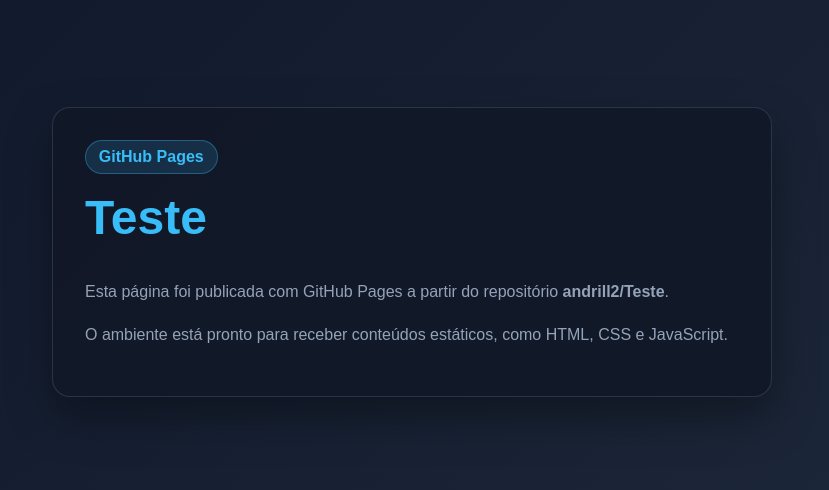
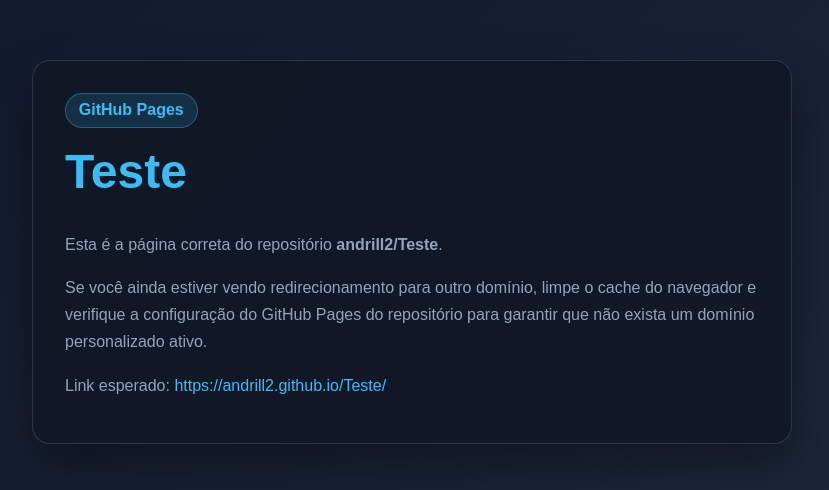
Before and after one commit to andrill2/Teste, a plain HTML site: page index.html in a window 1280 px wide. Shown: the part 148-638 px from the top of the page, without its empty margins (228-1057 px from the left). Drawn offline with Linux system fonts and the light colour scheme.

Commit message:
Atualiza a homepage para evitar redirecionamento e reforçar o domínio correto do Pages

```diff
--- a/index.html
+++ b/index.html
@@ -3,6 +3,8 @@
   <head>
     <meta charset="UTF-8" />
     <meta name="viewport" content="width=device-width, initial-scale=1.0" />
+    <meta name="theme-color" content="#0f172a" />
+    <meta name="description" content="Página publicada no GitHub Pages do repositório andrill2/Teste." />
     <title>Teste</title>
     <style>
       :root {
@@ -13,8 +15,8 @@
         --muted: #94a3b8;
       }
       * { box-sizing: border-box; }
+      html, body { margin: 0; padding: 0; }
       body {
-        margin: 0;
         font-family: Arial, Helvetica, sans-serif;
         background: linear-gradient(135deg, var(--bg), #1e293b);
         color: var(--text);
@@ -23,8 +25,8 @@
         place-items: center;
       }
       .card {
-        width: min(720px, 90vw);
-        background: rgba(17, 24, 39, 0.9);
+        width: min(760px, 90vw);
+        background: rgba(17, 24, 39, 0.92);
         border: 1px solid rgba(148, 163, 184, 0.2);
         border-radius: 18px;
         padding: 2rem;
@@ -38,6 +40,7 @@
       p {
         color: var(--muted);
         line-height: 1.7;
+        margin-bottom: 0.75rem;
       }
       .badge {
         display: inline-block;
@@ -49,14 +52,19 @@
         font-weight: bold;
         margin-bottom: 1rem;
       }
+      a {
+        color: var(--primary);
+        text-decoration: none;
+      }
     </style>
   </head>
   <body>
     <main class="card">
       <div class="badge">GitHub Pages</div>
       <h1>Teste</h1>
-      <p>Esta página foi publicada com GitHub Pages a partir do repositório <strong>andrill2/Teste</strong>.</p>
-      <p>O ambiente está pronto para receber conteúdos estáticos, como HTML, CSS e JavaScript.</p>
+      <p>Esta é a página correta do repositório <strong>andrill2/Teste</strong>.</p>
+      <p>Se você ainda estiver vendo redirecionamento para outro domínio, limpe o cache do navegador e verifique a configuração do GitHub Pages do repositório para garantir que não exista um domínio personalizado ativo.</p>
+      <p>Link esperado: <a href="https://andrill2.github.io/Teste/">https://andrill2.github.io/Teste/</a></p>
     </main>
   </body>
 </html>
```
